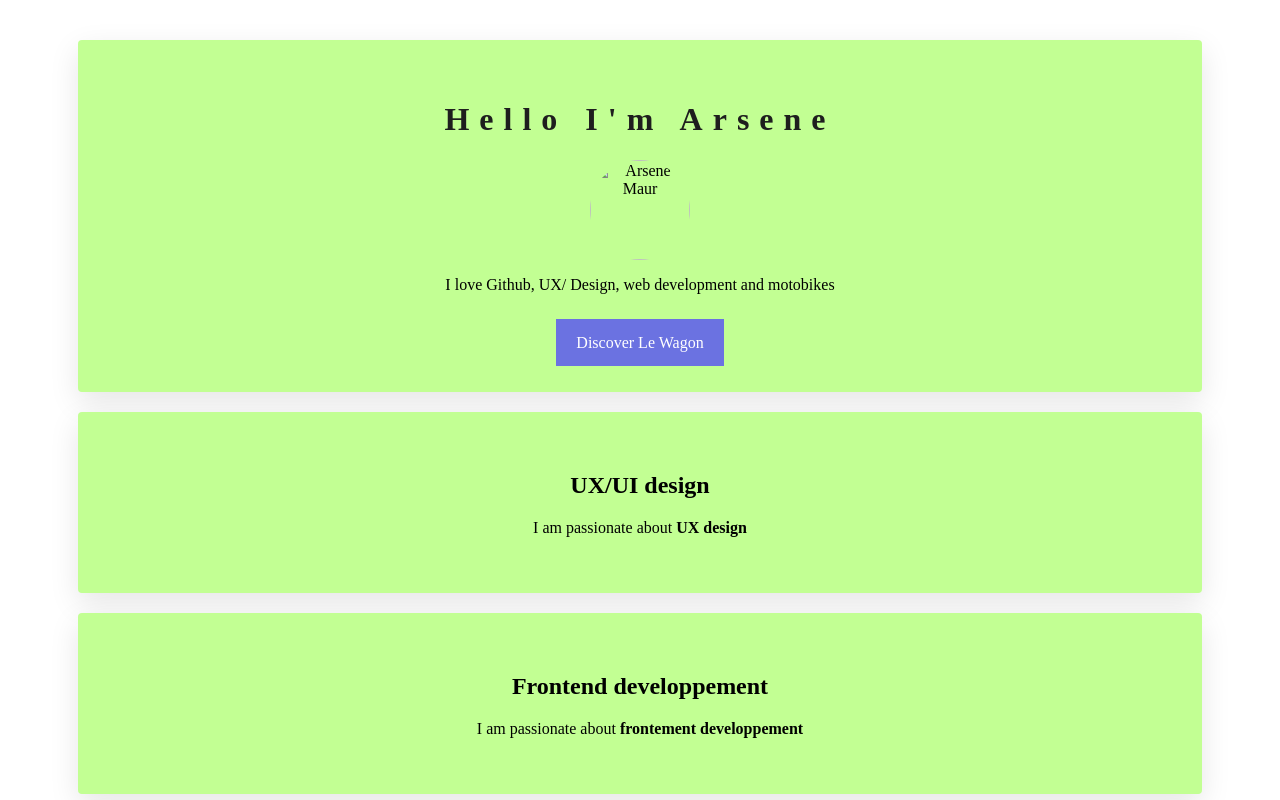
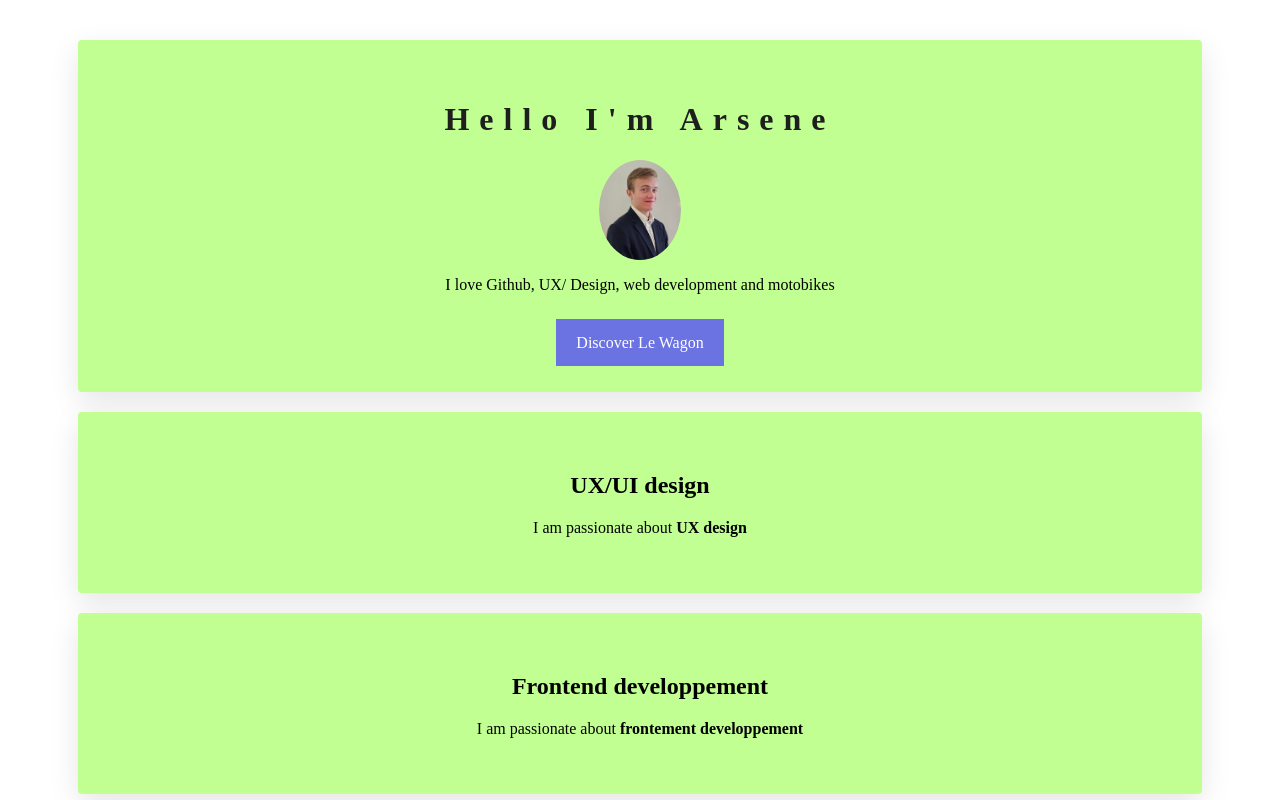
Before and after one commit to ArseneMaur/my-profile, a plain HTML site: page index.html in a window 1280 px wide. Shown: the top 800 px of the page. Drawn offline with Linux system fonts and the light colour scheme; a web font is replaced by a local one.

Commit message:
index.html

```diff
--- a/index.html
+++ b/index.html
@@ -18,7 +18,7 @@
 		<div class="container">
 		<div class="cardwhite" id="introduction">
 <h1> Hello I'm Arsene</h1>
-<img src="images\image_linkedin.jpg" class="img-circle" witdth="100px" height = "100px" alt="Arsene Maur">
+<img src="image_linkedin.jpg" class="img-circle" witdth="100px" height = "100px" alt="Arsene Maur">
 <p> I love Github, UX/ Design, web development and motobikes
 </p>
 <a href="https://lewagon.fr" class= "btn-blue">Discover Le Wagon</a>
```
